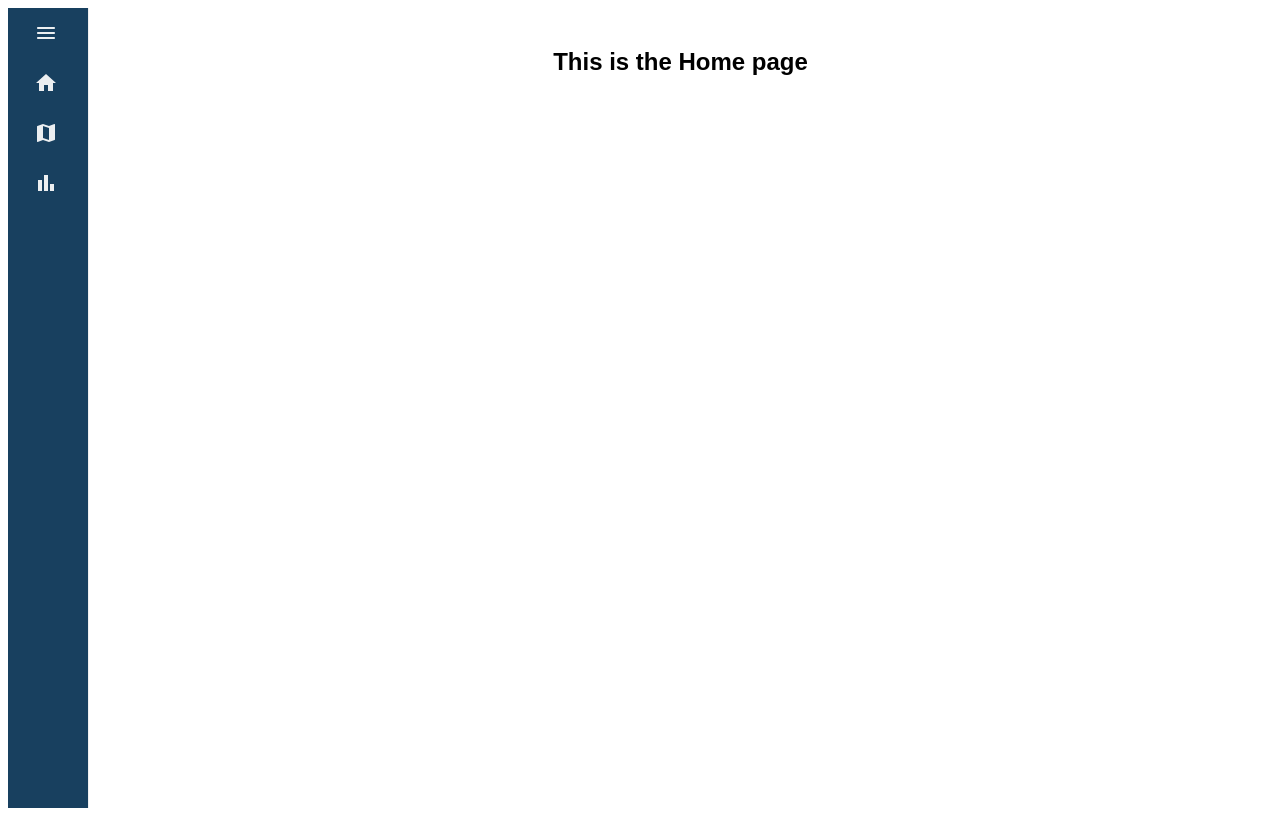
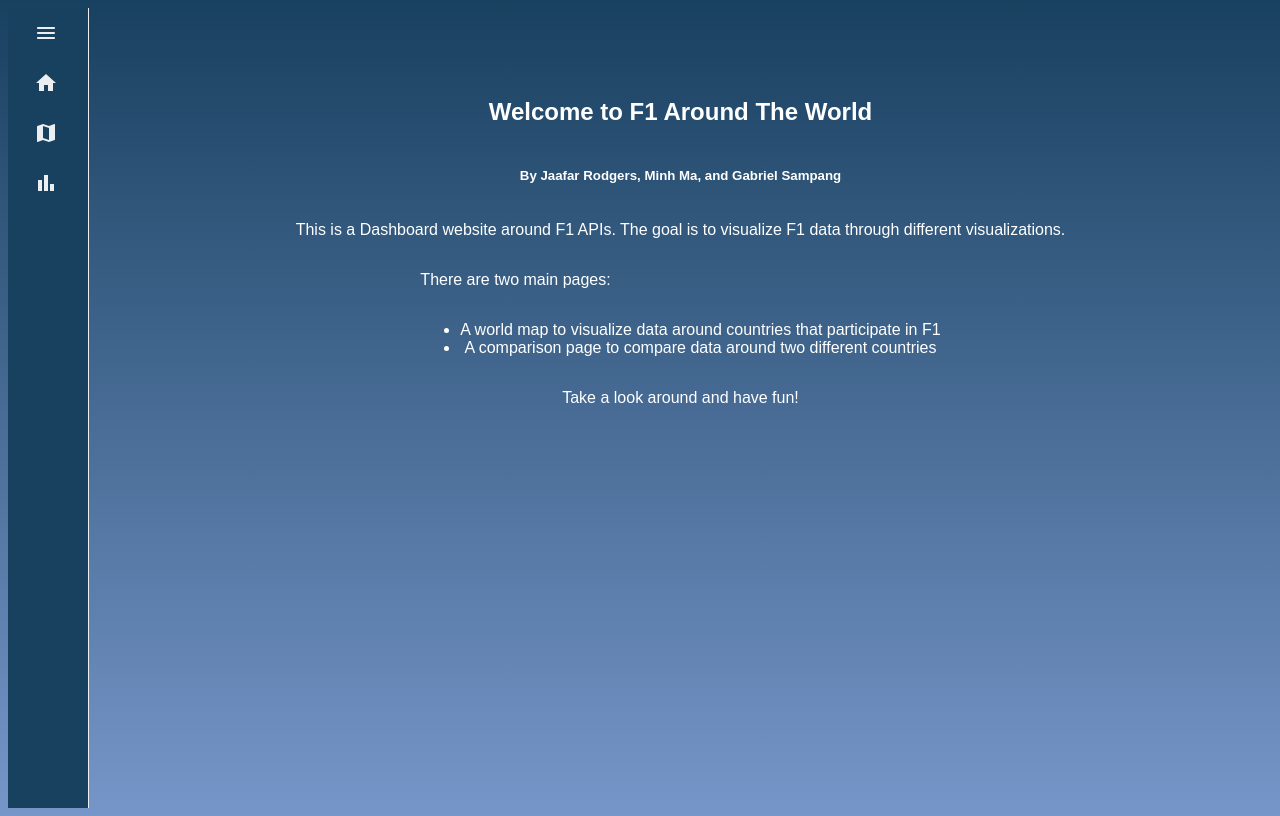
Before and after one commit to MrFiszbi1/F1-Around-The-World, a React (Create React App) app: page / in a window 1280 px wide. Built offline with nearby package versions, Linux system fonts and the light colour scheme.

Commit message:
Home page and background
description of the project to the home page
Added a background
Added Some CSS styling to the whole website

```diff
--- a/src/components/map.jsx
+++ b/src/components/map.jsx
@@ -68,7 +68,6 @@
         justifyContent: "center",
         alignItems: "center",
         width: "85%",
-        border: 1,
       }}
     >
       <h3>{dataTitle}</h3>
--- a/src/page/GeoChart.jsx
+++ b/src/page/GeoChart.jsx
@@ -26,6 +26,7 @@
 
   return (
     <Box
+      class= "GeoChart"
       sx={{
         display: "flex",
         flexDirection: "column",
--- a/src/page/Home.jsx
+++ b/src/page/Home.jsx
@@ -1,10 +1,38 @@
 import React from "react";
+import { Box } from "@mui/material";
 
 const Home = () => {
   return (
-    <div>
-      <h2>This is the Home page</h2>
-    </div>
+    <Box
+      sx={{
+        display: "flex",
+        flexDirection: "column",
+        justifyContent: "center",
+        alignItems: "center",
+        marginTop: "50px",
+        color: "white",
+      }}
+    >
+      <h1>Welcome to F1 Around The World</h1>
+      <h5>By Jaafar Rodgers, Minh Ma, and Gabriel Sampang</h5>
+        <p>
+          This is a Dashboard website around F1 APIs. The goal is to visualize F1 data through different visualizations.
+        </p>
+        <Box
+          sx={{
+            display: "flex",
+            flexDirection: "column",
+            alignItems: "flex-start",
+          }}
+        >
+        <p>There are two main pages:</p>
+        <ul>
+          <li>A world map to visualize data around countries that participate in F1</li>
+          <li>A comparison page to compare data around two different countries</li>
+        </ul>
+        </Box>
+      <p>Take a look around and have fun!</p>
+    </Box>
   );
 };
 
--- a/src/page/countryComparison.jsx
+++ b/src/page/countryComparison.jsx
@@ -44,7 +44,7 @@
 
   //red and blue bar chart colors
   return (
-    <div>
+    <div class="CountryComparison">
       <h2>Compare any 2 Countries</h2>
 
       <Grid container spacing={5}>
--- a/src/styles.css
+++ b/src/styles.css
@@ -2,3 +2,21 @@
   font-family: sans-serif;
   text-align: center;
 }
+
+body {
+  font-family: sans-serif;
+  text-align: center;
+  background: linear-gradient(#18405f, transparent);
+  background-color: rgb(118, 150, 201);
+}
+
+.CountryComparison {
+  background: white;
+  background-color: white;
+}
+
+.GeoChart {
+  background: white;
+  background-color: white;
+  padding: 10px;
+}
```
Also changed, not shown: src/App.js (+14 -112 lines), src/Img/Road.jpg (added).
